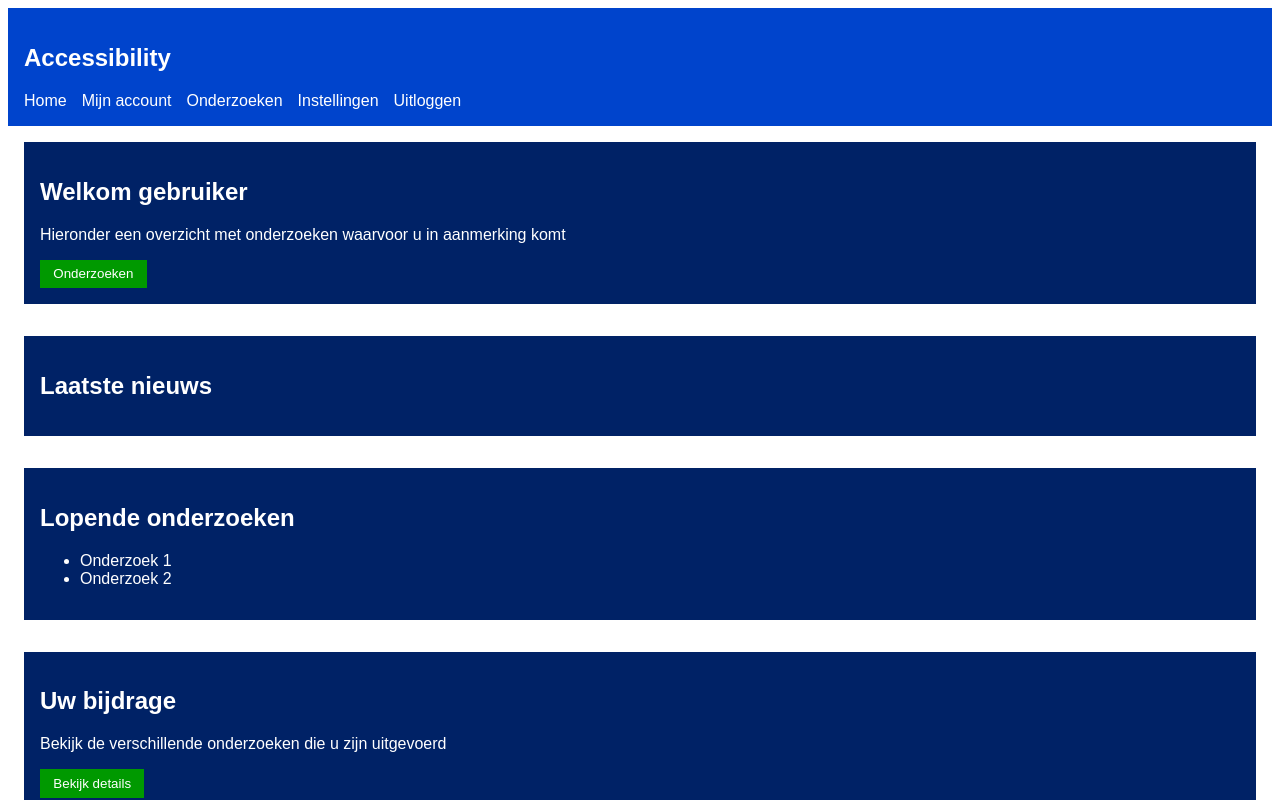
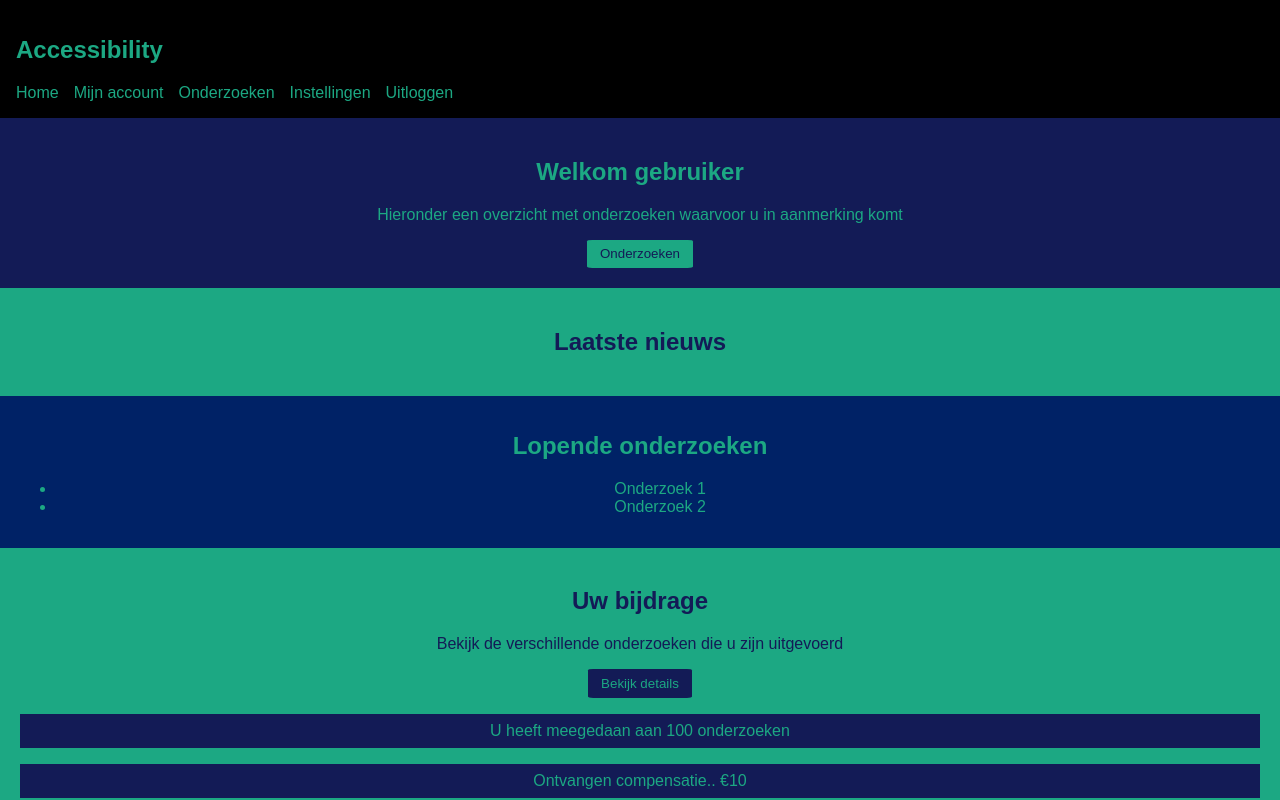
Before and after one commit to DiegoIEC/wpr, a React (Create React App) app in the folder web/: page / in a window 1280 px wide. Shown: the top 800 px of the page. Built offline with nearby package versions, Linux system fonts and the light colour scheme.

Commit message:
Interim update Homepage

```diff
--- /dev/null
+++ b/package.json
@@ -0,0 +1,5 @@
+{
+  "dependencies": {
+    "react-scripts": "^5.0.1"
+  }
+}
--- /dev/null
+++ b/web/src/Home.css
@@ -0,0 +1,51 @@
+body{
+    margin:0;
+}
+.center-text {
+    text-align: center;
+}
+.center-button{
+    display: block;
+    margin: 0 auto;
+}
+.section-background-blue {
+    background-color: #131B56;
+    padding: 20px;
+    margin-top: 0px;
+    margin-left: 0px;
+    margin-right: 0px;
+}
+.div-background-blue{
+    background-color: #131B56;
+    padding: 10px;
+}
+.div-background-green{
+    background-color: #1CA883;
+    padding: 10px;
+}
+.section-background-green {
+    background-color: #1CA883;
+    padding: 20px;
+}
+.text-color-blue {
+    color: #131B56;
+}
+.text-color-green {
+    color: #1CA883;
+}
+.button-green {
+    background-color: #1CA883;
+    color: #131B56;
+    padding: 0.5em 1em;
+    border-radius:5%;
+    border: none;
+    cursor: pointer;
+}
+.button-blue {
+    background-color: #131B56;
+    color: #1CA883;
+    padding: 0.5em 1em;
+    border-radius:5%;
+    border: none;
+    cursor: pointer;
+}
--- a/web/src/Home.js
+++ b/web/src/Home.js
@@ -1,3 +1,4 @@
+import './Home.css';
 const userName = "gebruiker"
 const ongoingResearch = ['Onderzoek 1', 'Onderzoek 2']
 const completedResearchCount = 100
@@ -6,31 +7,31 @@ const Home = () => {
 
     return (
         <div className="home">
-            <section className="welcome">
-            <h2>Welkom {userName}</h2>
-            <p>Hieronder een overzicht met onderzoeken waarvoor u in aanmerking komt</p>
-            <button> Onderzoeken </button>
+            <section className="welcome section-background-blue text-color-green">
+            <h2 className="center-text">Welkom {userName}</h2>
+            <p className="center-text">Hieronder een overzicht met onderzoeken waarvoor u in aanmerking komt</p>
+            <button className="center-button button-green"> Onderzoeken </button>
           </section>
-          <section className="latest-news">
-            <h2>Laatste nieuws</h2>
+          <section className="latest-news section-background-green text-color-blue">
+            <h2 className="center-text">Laatste nieuws</h2>
             <div className="news-content">
               {/* Content for latest news */}
             </div>
           </section>
-          <section className="ongoing-research">
-            <h2>Lopende onderzoeken</h2>
-            <ul>
+          <section className="ongoing-research text-color-green">
+            <h2 className="center-text">Lopende onderzoeken</h2>
+            <ul className="center-text">
               {ongoingResearch.map((research, index) => (
                 <li key={index}>{research}</li>
               ))}
             </ul>
           </section>
-          <section className="contribution">
-            <h2>Uw bijdrage</h2>
-            <p>Bekijk de verschillende onderzoeken die u zijn uitgevoerd</p>
-            <button>Bekijk details</button>
-            <div className="contribution-stats">
-              <div>U heeft meegedaan aan zoveel onderzoeken {completedResearchCount}</div>
+          <section className="contribution section-background-green text-color-blue">
+            <h2 className="center-text">Uw bijdrage</h2>
+            <p className="center-text">Bekijk de verschillende onderzoeken die u zijn uitgevoerd</p>
+            <button className="center-button button-blue">Bekijk details</button>
+            <div className="contribution-stats-blue">
+              <div>U heeft meegedaan aan {completedResearchCount} onderzoeken</div>
               <div>Ontvangen compensatie.. €{compensation}</div>
             </div>
           </section>
--- /dev/null
+++ b/web/src/Navbar.css
@@ -0,0 +1,24 @@
+.navbar {
+    background-color: black;
+    padding: 10px;
+}
+
+.navbar-content {
+    display: flex;
+    justify-content: space-between;
+    align-items: center;
+}
+
+.links {
+    display: flex;
+}
+
+.links a {
+    margin-right: 10px;
+    color: #1CA883;
+    text-decoration: none;
+}
+
+.links a:hover {
+    text-decoration: underline;
+}
--- a/web/src/Navbar.js
+++ b/web/src/Navbar.js
@@ -1,6 +1,7 @@
 const NavBar = () => {
     return (
           <nav className="navbar">
+            <div className="navbar-content">
               <h1>Accessibility</h1>
               <div className="links">
                   <a href="/">Home</a>
@@ -9,6 +10,7 @@ const NavBar = () => {
                   <a href="/settings">Instellingen</a>
                   <a href="/logout">Uitloggen</a>
               </div>
+            </div>
           </nav>
     );
 }
--- a/web/src/index.css
+++ b/web/src/index.css
@@ -4,14 +4,14 @@
 }
 
 .App-header {
-  background-color: #0044cc;
+  background-color: black;
   padding: 1em;
-  color: white;
+  color: #1CA883;
 }
 
 .App-header h1,
 nav a {
-  color: white;
+  color: #1CA883;
   text-decoration: none;
   margin-right: 15px;
 }
@@ -21,11 +21,11 @@ nav a:hover {
 }
 
 main {
-  padding: 1em;
+  padding: 0em;
 }
 
 section {
-  margin-bottom: 2em;
+  margin-bottom: 0em;
 }
 
 .welcome, .latest-news, .ongoing-research, .contribution {
@@ -46,14 +46,28 @@ button:hover {
 }
 
 footer {
-  background-color: #003366;
-  color: white;
+  background-color: #000000;
+  color: #1CA883;
   padding: 1em;
   text-align: center;
 }
 
 .contribution-stats div {
   background-color: #006600;
+  color:#131B56;
+  text-align: center;
+  margin-top: 1em;
+  padding: 0.5em;
+}
+.contribution-stats-blue div {
+  background-color: #131B56;
+  color: #1CA883;
+  text-align: center;
+  margin-top: 1em;
+  padding: 0.5em;
+}
+.contribution-stats-green div {
+  background-color: #1CA883;
   margin-top: 1em;
   padding: 0.5em;
 }
```
Also changed, not shown: 2 other files (tests, documents, lock files or other folders). Lines whose indentation alone changed are shown as unchanged.
